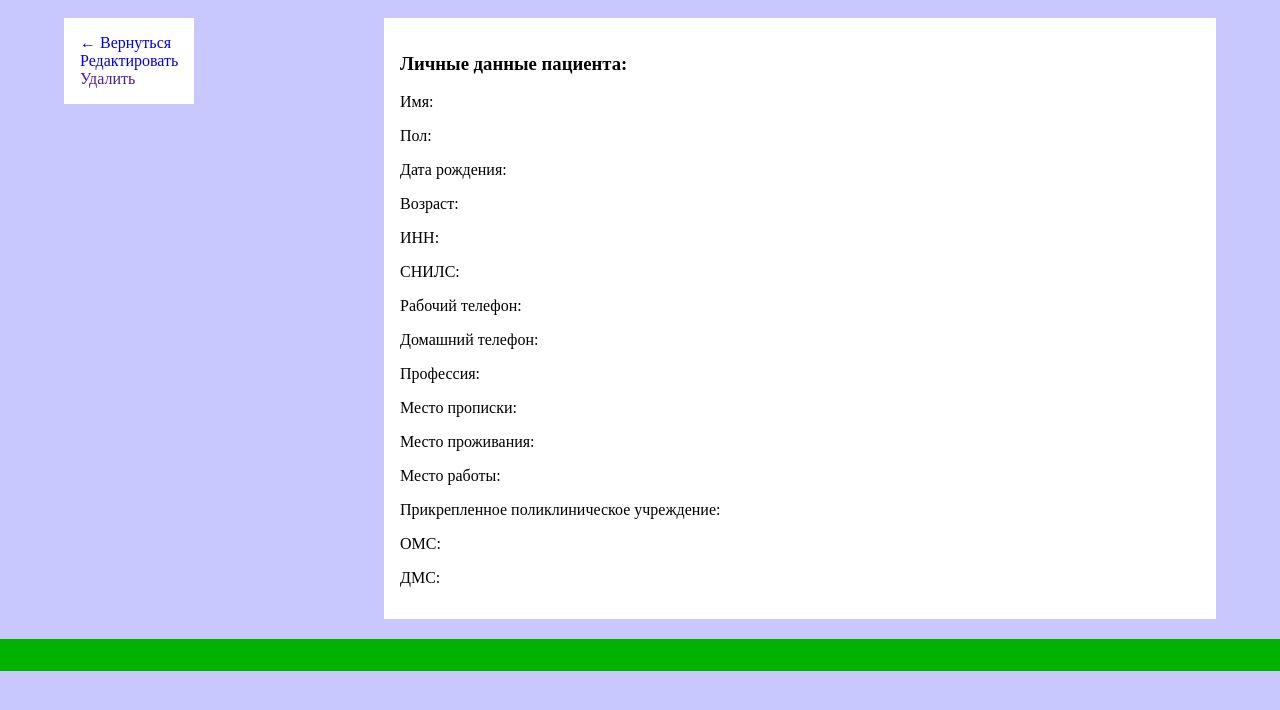
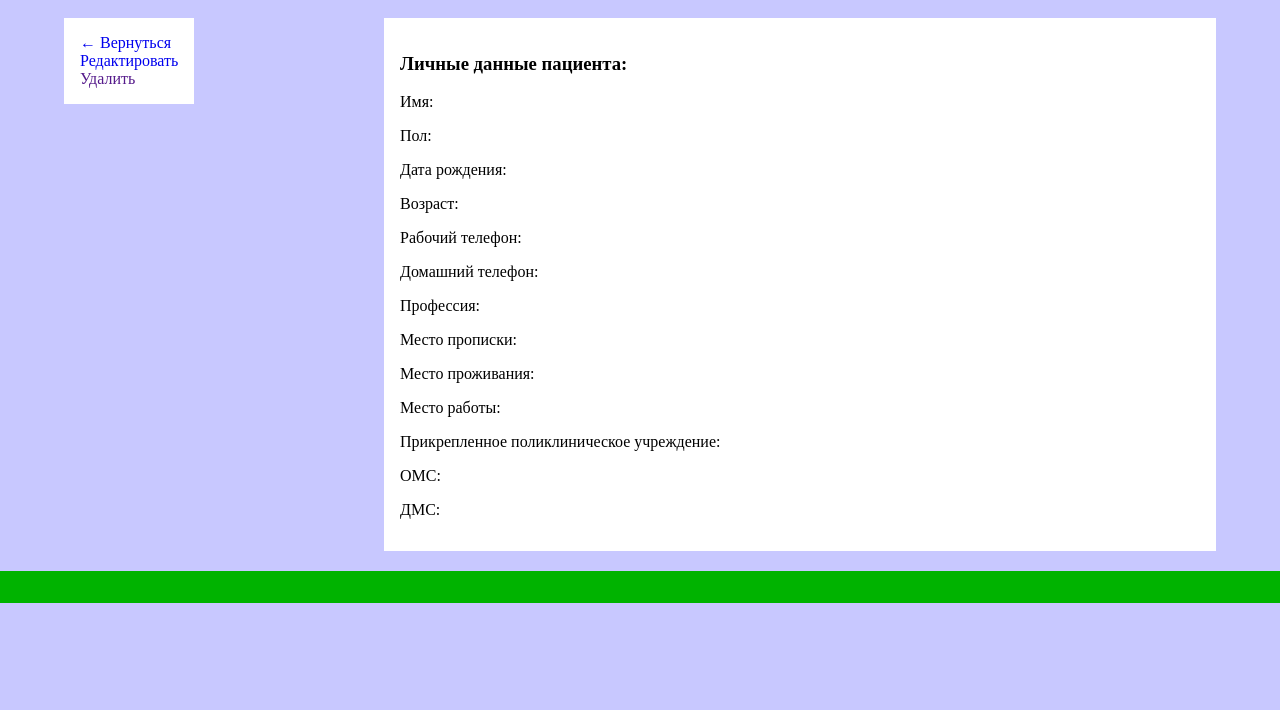
Before and after one commit to VolkoffMary/CristallFeather.github.io, a plain HTML site: page FormView.html in a window 1280 px wide. Shown: the part 86-796 px from the top of the page. Drawn offline with Linux system fonts and the light colour scheme; no server answers.

Commit message:
Update FormView.html

```diff
--- a/FormView.html
+++ b/FormView.html
@@ -28,8 +28,6 @@
 		<p id="gender">Пол: </p>
 		<p id="dateOfBirth">Дата рождения: </p>
 		<p id="age">Возраст: </p>
-		        <p id="INN">ИНН: </p>
-		        <p id="SNILS">СНИЛС: </p>
 
 		<p id="workPhonenumber">Рабочий телефон: </p>
 		<p id="homePhonenumber">Домашний телефон: </p>
```
Lines whose indentation alone changed are shown as unchanged.
